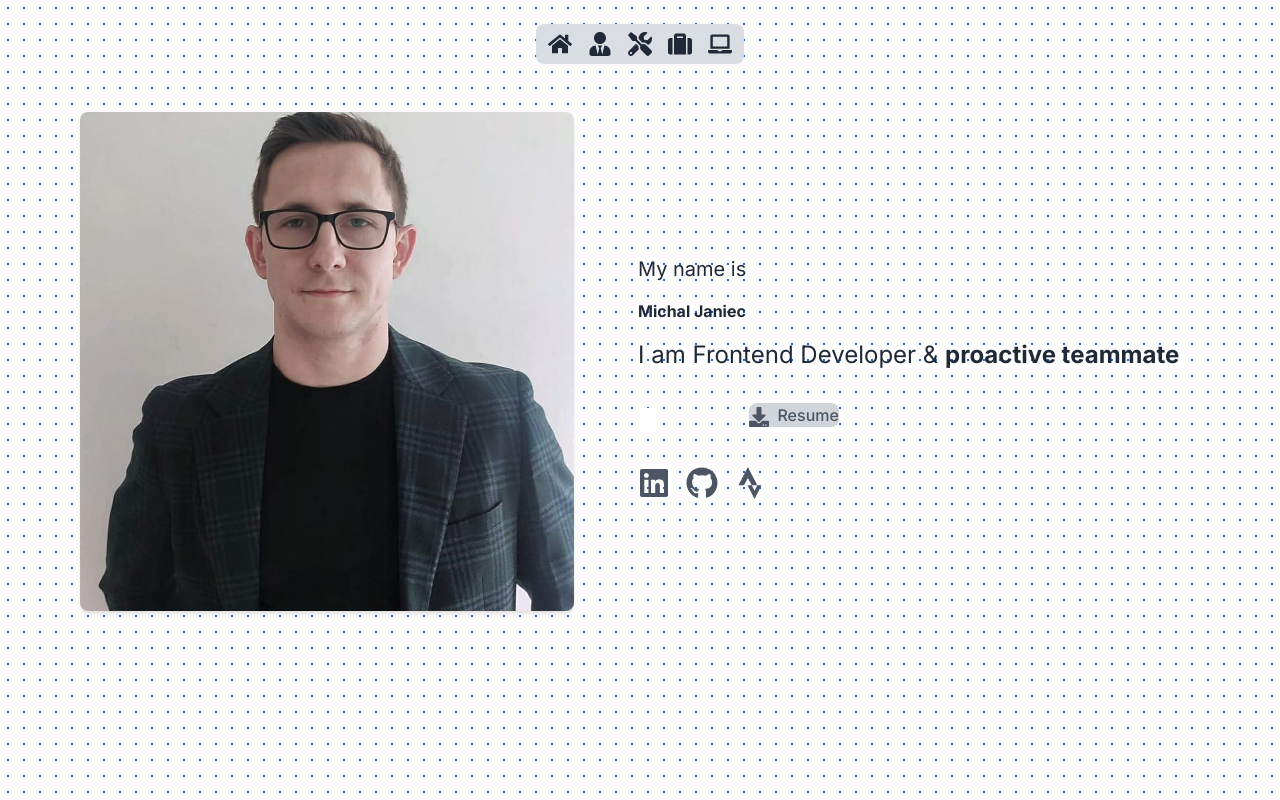
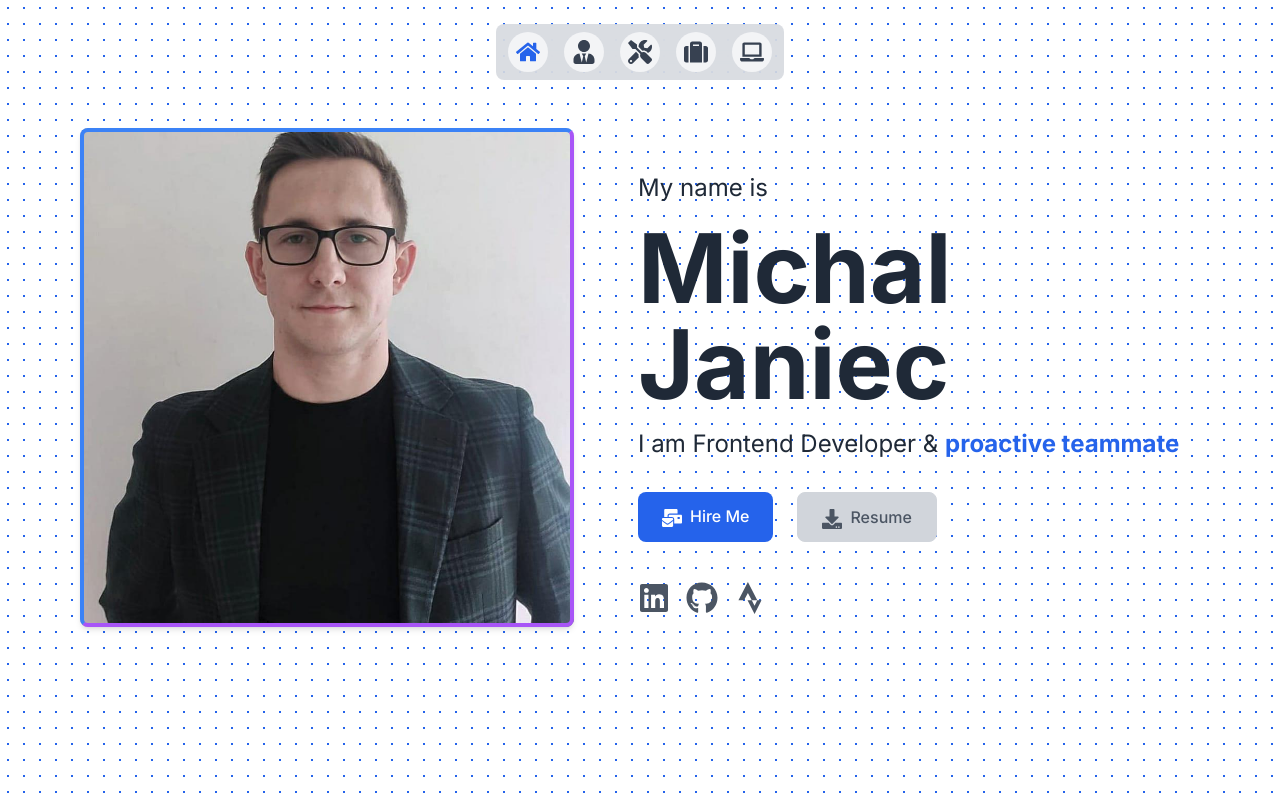
Before and after one commit to JaniecMichal/my-personal-page, a Next.js app: page / in a window 1280 px wide. Built offline with nearby package versions, Linux system fonts and the light colour scheme.

Commit message:
update package fix config for tailwind

```diff
--- a/tailwind.config.ts
+++ b/tailwind.config.ts
@@ -4,6 +4,7 @@ const config: Config = {
 	content: [
 		"./app/pages/**/*.{js,ts,jsx,tsx,mdx}",
 		"./src/components/**/*.{js,ts,jsx,tsx,mdx}",
+		"./src/design-system/**/*.{js,ts,jsx,tsx,mdx}",
 		"./app/**/*.{js,ts,jsx,tsx,mdx}",
 	],
 	theme: {
```
Also changed, not shown: package.json (+10 -10 lines), 1 other file (tests, documents, lock files or other folders).
